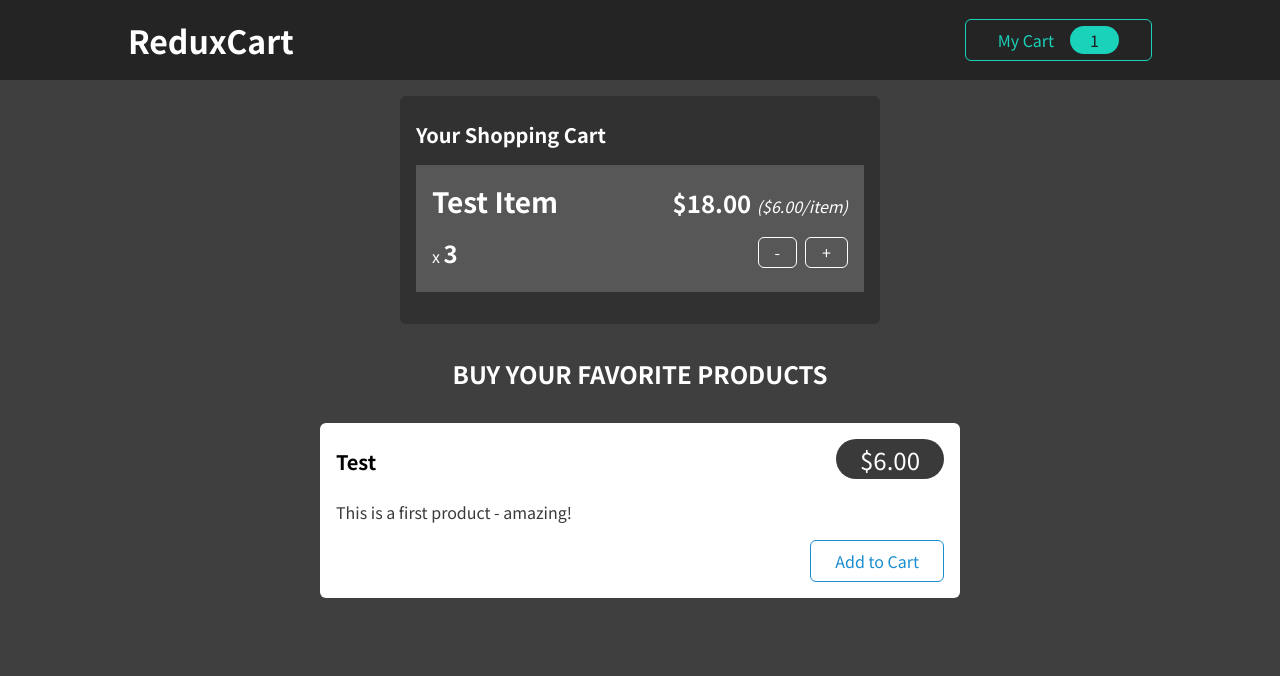
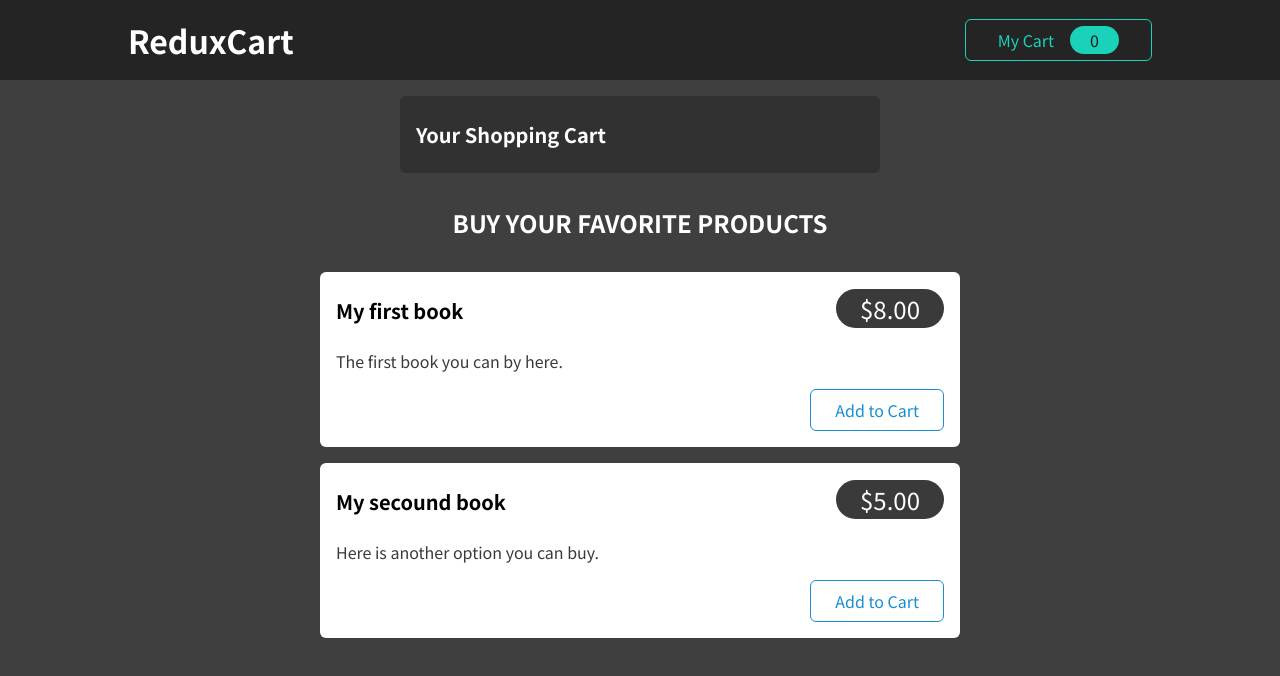
Before and after one commit to DDeForce/redux-deeper, a React (Create React App) app: page / in a window 1280 px wide. Shown: the top 676 px of the page. Built offline with nearby package versions, Linux system fonts and the light colour scheme.

Commit message:
finnished adding and removing carts

```diff
--- a/src/components/Cart/Cart.js
+++ b/src/components/Cart/Cart.js
@@ -1,15 +1,27 @@
+import { useSelector } from "react-redux";
 import Card from "../UI/Card";
 import classes from "./Cart.module.css";
 import CartItem from "./CartItem";
 
 const Cart = (props) => {
+  const cartItems = useSelector((state) => state.cart.items);
+
   return (
     <Card className={classes.cart}>
       <h2>Your Shopping Cart</h2>
       <ul>
-        <CartItem
-          item={{ title: "Test Item", quantity: 3, total: 18, price: 6 }}
-        />
+        {cartItems.map((cartItem) => (
+          <CartItem
+            key={cartItem.id}
+            item={{
+              id: cartItem.id,
+              title: cartItem.name,
+              quantity: cartItem.quantity,
+              total: cartItem.totalPrice,
+              price: cartItem.price,
+            }}
+          />
+        ))}
       </ul>
     </Card>
   );
--- a/src/components/Cart/CartButton.js
+++ b/src/components/Cart/CartButton.js
@@ -1,9 +1,10 @@
 import classes from "./CartButton.module.css";
-import { useDispatch } from "react-redux";
+import { useDispatch, useSelector } from "react-redux";
 import { uiActions } from "../../store/ui-slice";
 
 const CartButton = (props) => {
   const dispatch = useDispatch();
+  const cartQuantity = useSelector((state) => state.cart.totalQuantity);
 
   const toggleVisibilityOfCart = () => {
     dispatch(uiActions.toggleVisibility());
@@ -11,7 +12,7 @@
   return (
     <button className={classes.button} onClick={toggleVisibilityOfCart}>
       <span>My Cart</span>
-      <span className={classes.badge}>1</span>
+      <span className={classes.badge}>{cartQuantity}</span>
     </button>
   );
 };
--- a/src/components/Cart/CartItem.js
+++ b/src/components/Cart/CartItem.js
@@ -1,14 +1,29 @@
-import classes from './CartItem.module.css';
+import classes from "./CartItem.module.css";
+import { useDispatch } from "react-redux";
+
+import { cartActions } from "../../store/cart-slice";
 
 const CartItem = (props) => {
-  const { title, quantity, total, price } = props.item;
+  const { title, quantity, total, price, id } = props.item;
+  const dispatch = useDispatch();
 
+  const addItemToCart = () => {
+    const newItem = {
+      id,
+      title,
+      price,
+    };
+    dispatch(cartActions.addItemToCart(newItem));
+  };
+  const removeItemFormCart = () => {
+    dispatch(cartActions.removeItemToCart(id));
+  };
   return (
     <li className={classes.item}>
       <header>
         <h3>{title}</h3>
         <div className={classes.price}>
-          ${total.toFixed(2)}{' '}
+          ${total.toFixed(2)}{" "}
           <span className={classes.itemprice}>(${price.toFixed(2)}/item)</span>
         </div>
       </header>
@@ -17,8 +32,8 @@
           x <span>{quantity}</span>
         </div>
         <div className={classes.actions}>
-          <button>-</button>
-          <button>+</button>
+          <button onClick={removeItemFormCart}>-</button>
+          <button onClick={addItemToCart}>+</button>
         </div>
       </div>
     </li>
--- a/src/components/Shop/ProductItem.js
+++ b/src/components/Shop/ProductItem.js
@@ -1,8 +1,21 @@
-import Card from '../UI/Card';
-import classes from './ProductItem.module.css';
+import { useDispatch } from "react-redux";
+
+import { cartActions } from "../../store/cart-slice";
+import Card from "../UI/Card";
+import classes from "./ProductItem.module.css";
 
 const ProductItem = (props) => {
-  const { title, price, description } = props;
+  const { title, price, description, id } = props;
+  const dispatch = useDispatch();
+
+  const addToCartHandler = () => {
+    const newItem = {
+      id,
+      title,
+      price,
+    };
+    dispatch(cartActions.addItemToCart(newItem));
+  };
 
   return (
     <li className={classes.item}>
@@ -13,7 +26,7 @@
         </header>
         <p>{description}</p>
         <div className={classes.actions}>
-          <button>Add to Cart</button>
+          <button onClick={addToCartHandler}>Add to Cart</button>
         </div>
       </Card>
     </li>
--- a/src/components/Shop/Products.js
+++ b/src/components/Shop/Products.js
@@ -1,16 +1,35 @@
-import ProductItem from './ProductItem';
-import classes from './Products.module.css';
+import ProductItem from "./ProductItem";
+import classes from "./Products.module.css";
+
+const DUMMY_PRODUCTS = [
+  {
+    id: "dde1",
+    price: 8,
+    title: "My first book",
+    description: "The first book you can by here.",
+  },
+  {
+    id: "dde2",
+    price: 5,
+    title: "My secound book",
+    description: "Here is another option you can buy.",
+  },
+];
 
 const Products = (props) => {
   return (
     <section className={classes.products}>
       <h2>Buy your favorite products</h2>
       <ul>
-        <ProductItem
-          title='Test'
-          price={6}
-          description='This is a first product - amazing!'
-        />
+        {DUMMY_PRODUCTS.map((product) => (
+          <ProductItem
+            key={product.id}
+            id={product.id}
+            title={product.title}
+            price={product.price}
+            description={product.description}
+          />
+        ))}
       </ul>
     </section>
   );
--- a/src/store/cart-slice.js
+++ b/src/store/cart-slice.js
@@ -12,22 +12,24 @@
     addItemToCart(state, action) {
       const newItem = action.payload;
       const existingItem = state.items.find((item) => item.id === newItem.id);
+      state.totalQuantity++;
       if (!existingItem) {
         state.items.push({
-          itemId: newItem.id,
+          id: newItem.id,
           name: newItem.name,
           price: newItem.price,
           quantity: 1,
-          totalPrice: newItem,
+          totalPrice: newItem.price,
         });
       } else {
-        existingItem.quantity = existingItem.quantity++;
-        existingItem.totalPrice += newItem.totalPrice;
+        state.quantity = existingItem.quantity++;
+        existingItem.totalPrice = existingItem.totalPrice + newItem.price;
       }
     },
     removeItemToCart(state, action) {
       const id = action.payload;
       const existingItem = state.items.find((item) => item.id === id);
+      state.totalQuantity--;
       if (existingItem.quantity === 1) {
         state.items = state.items.filter((item) => item.id !== id);
       } else {
```
